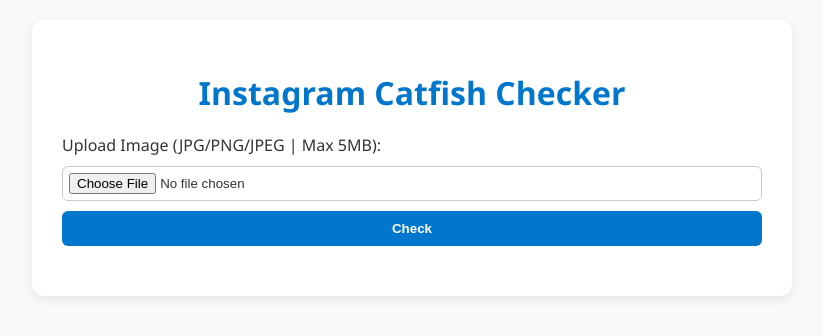
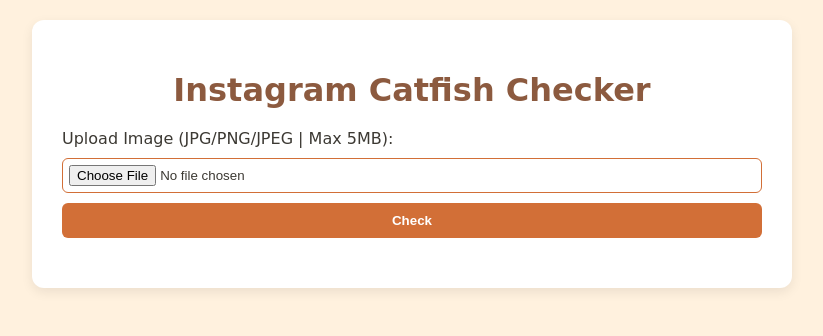
Before and after one commit to anyaabc/instagram-catfish-detector, a plain HTML site: page src/frontend/index.html in a window 1280 px wide. Shown: the whole page, without its empty margins (228-1051 px from the left). Drawn offline with Linux system fonts and the light colour scheme.

Commit message:
Sepia Theme
Trying to go for a cosy sepia theme. Still testing.

```diff
--- a/src/frontend/style.css
+++ b/src/frontend/style.css
@@ -1,7 +1,7 @@
 body {
-  font-family: 'Segoe UI', Tahoma, Geneva, Verdana, sans-serif;
-  background-color: #f7f9fb;
-  color: #333;
+  font-family: 'Averia Libre', cursive;
+  background-color: #fff1de; /* Mau coba tema cosy sepia */
+  color: #3c3933; /* Jg diganti warna textnya */
   margin: 0;
   padding: 20px;
 }
@@ -9,7 +9,7 @@ body {
 .container {
   max-width: 700px;
   margin: auto;
-  background: #fff;
+  background: #fff; /* Masih putih mau lihat dlu */
   padding: 30px;
   border-radius: 12px;
   box-shadow: 0 4px 12px rgba(0, 0, 0, 0.08);
@@ -18,7 +18,7 @@ body {
 h1 {
   text-align: center;
   margin-bottom: 20px;
-  color: #0077cc;
+  color: #8c5a3f; /* Test ganti */
 }
 
 form {
@@ -30,13 +30,13 @@ form {
 
 input[type="file"] {
   padding: 6px;
-  border: 1px solid #ccc;
+  border: 1px solid #d26f37; /* Test ganti */
   border-radius: 6px;
 }
 
 button {
   padding: 10px 20px;
-  background-color: #0077cc;
+  background-color: #d26f37; /* Test ganti */
   color: #fff;
   border: none;
   border-radius: 6px;
@@ -45,7 +45,7 @@ button {
 }
 
 button:hover {
-  background-color: #005fa3;
+  background-color: #8c5a3f; /* Test ganti */
 }
 
 #previewContainer {
@@ -55,7 +55,7 @@ button:hover {
 #imagePreview {
   max-width: 100%;
   height: auto;
-  border: 1px solid #ccc;
+  border: 1px solid #d26f37; /* Ini ku coba test ganti */
   border-radius: 6px;
   margin-top: 10px;
 }
@@ -80,8 +80,8 @@ button:hover {
 .result-card {
   display: flex;
   gap: 16px;
-  background-color: #f0f4ff;
-  border-left: 4px solid #0077cc;
+  background-color: #ae996e; /* Iseng2 ganti */
+  border-left: 4px solid #8c5a3f; /* Iseng2 ganti */
   border-radius: 10px;
   padding: 16px;
   box-shadow: 0 2px 4px rgba(0, 0, 0, 0.05);
```
